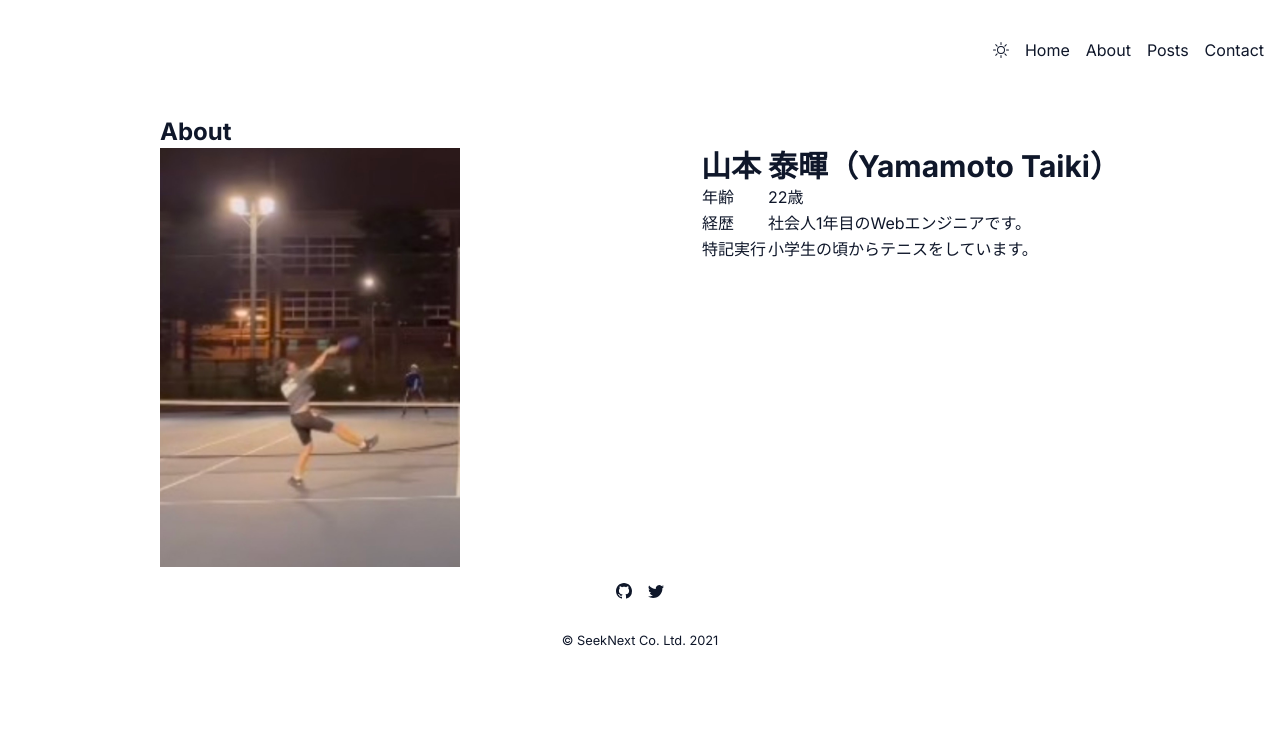
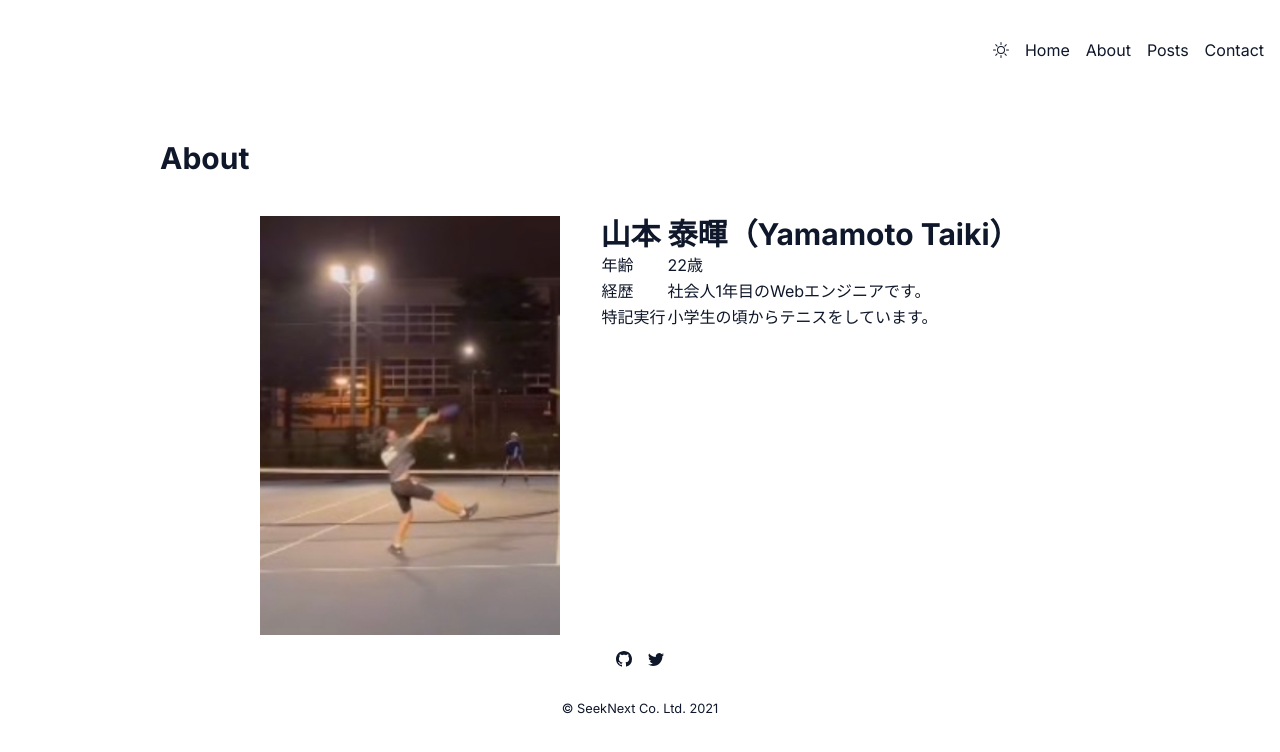
Before and after one commit to yamataikoku0114/next-blog, a Next.js app: page /about in a window 1280 px wide. Shown: the top 752 px of the page. Built offline with nearby package versions, Linux system fonts and the light colour scheme.

Commit message:
自己紹介画面のCSS修正を行いました。

```diff
--- a/src/app/about/page.tsx
+++ b/src/app/about/page.tsx
@@ -3,8 +3,10 @@ import Image from 'next/image';
 export default function About() {
   return (
     <div>
-      <h1 className="text-2xl font-bold">About</h1>
-      <div className="flex justify-between">
+      <div className="my-10">
+        <h1 className="text-3xl font-bold">About</h1>
+      </div>
+      <div className="flex flex-wrap gap-10 justify-center">
         <div>
           <Image
             src="/images/introductionpicture.png"
```
